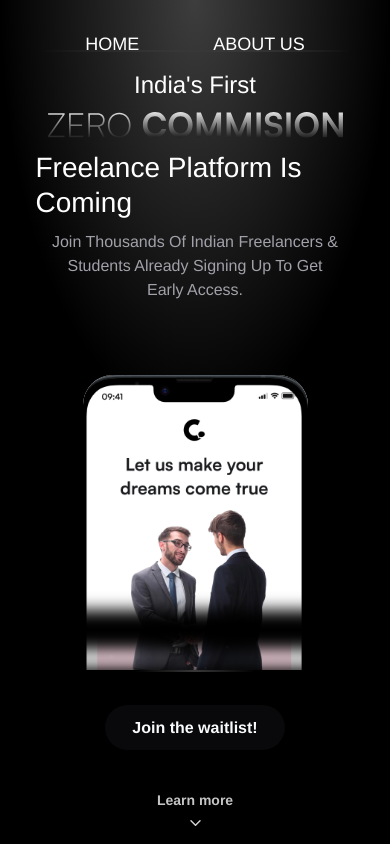
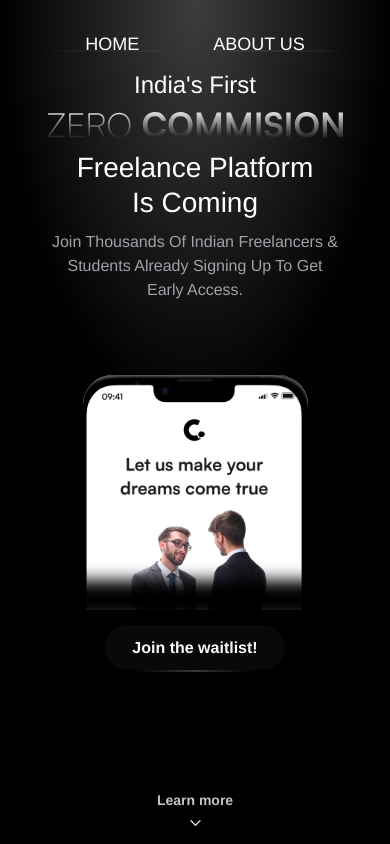
Before and after one commit to chandrunelvin/conlancer_landing, a React (Vite) app in the folder project/: page / in a window 390 px wide. Shown: the top 844 px of the page. Built offline with nearby package versions, Linux system fonts and the light colour scheme.

Commit message:
responsive

```diff
--- a/project/src/screens/LandingPageScreen/sections/HeroByAnima/HeroByAnima.tsx
+++ b/project/src/screens/LandingPageScreen/sections/HeroByAnima/HeroByAnima.tsx
@@ -25,7 +25,7 @@ export const HeroByAnima = (): JSX.Element => {
                   alt="ZERO COMMISION"
                 />
               </div>
-              <h2 className="font-medium text-[28px] sm:text-[32px] md:text-4xl text-white leading-[35px] sm:leading-[40px] md:leading-[45px] [font-family:'Satoshi-Medium',Helvetica]">
+              <h2 className="font-medium text-[28px] sm:text-[32px] md:text-4xl text-white leading-[35px] sm:leading-[40px] md:leading-[45px] [font-family:'Satoshi-Medium',Helvetica] text-center mx-auto max-w-[80%]">
                 Freelance Platform Is Coming
               </h2>
             </div>
@@ -39,7 +39,7 @@ export const HeroByAnima = (): JSX.Element => {
 
           {/* Phone mockup */}
           <div className="absolute w-[280px] sm:w-[350px] md:w-[429px] h-[320px] sm:h-[400px] md:h-[488px] top-[350px] sm:top-[380px] md:top-[420px] left-1/2 -translate-x-1/2">
-            <div className="absolute w-[250px] sm:w-[300px] md:w-[330px] h-[320px] sm:h-[380px] md:h-[433px] top-0 left-1/2 -translate-x-1/2 overflow-hidden">
+            <div className="absolute w-[250px] sm:w-[300px] md:w-[330px] h-[260px] sm:h-[380px] md:h-[433px] top-0 left-1/2 -translate-x-1/2 overflow-hidden">
               <div className="h-[500px] sm:h-[570px] md:h-[670px]">
                 <div className="w-full h-full">
                   <div className="relative h-full">
@@ -56,10 +56,10 @@ export const HeroByAnima = (): JSX.Element => {
             </div>
 
             {/* Button shadow */}
-            <div className="absolute w-full h-10 sm:h-12 md:h-14 top-[260px] sm:top-[320px] md:top-[400px] left-0 bg-black blur-[8px] sm:blur-[10px] md:blur-[12.1px]" />
+            <div className="absolute w-full h-10 sm:h-12 md:h-14 top-[230px] sm:top-[320px] md:top-[400px] left-0 bg-black blur-[8px] sm:blur-[10px] md:blur-[12.1px]" />
 
             {/* Join waitlist button */}
-            <Button className="absolute w-[180px] sm:w-[200px] md:w-[223px] h-[45px] sm:h-[50px] md:h-[53px] bottom-[-25%] sm:top-[340px] md:top-[435px] left-1/2 -translate-x-1/2 bg-zinc-950 rounded-[10043px] font-bold text-[16px] sm:text-[18px] md:text-xl [font-family:'Satoshi-Bold',Helvetica]">
+            <Button className="absolute w-[180px] sm:w-[200px] md:w-[223px] h-[45px] sm:h-[50px] md:h-[53px] bottom-[0%] ls:bottom-[-25%] sm:top-[340px] md:top-[435px] left-1/2 -translate-x-1/2 bg-zinc-950 rounded-[10043px] font-bold text-[16px] sm:text-[18px] md:text-xl [font-family:'Satoshi-Bold',Helvetica]">
               Join the waitlist!
             </Button>
 
```
